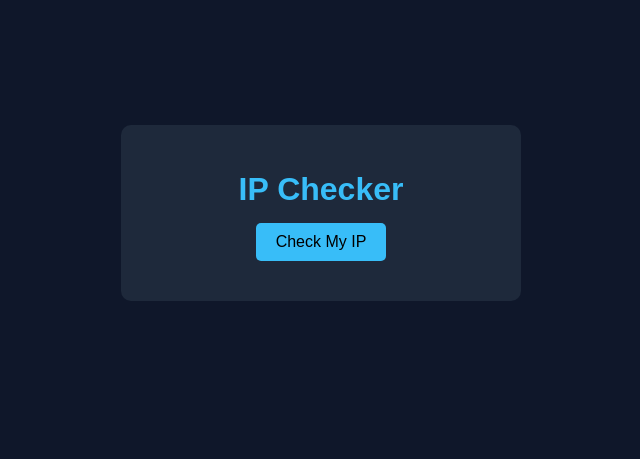
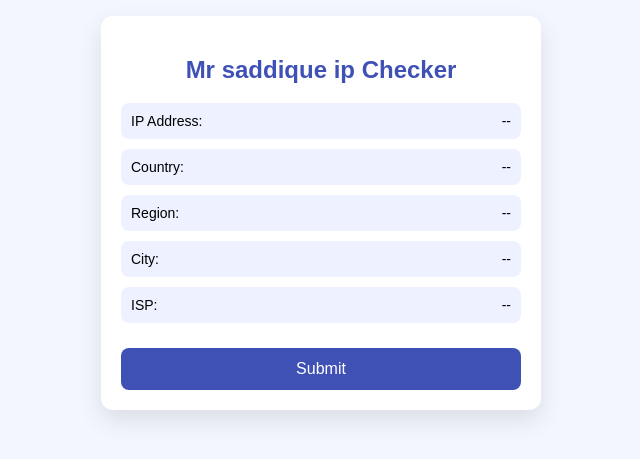
Before and after one commit to mrsaddique116-prog/ip-checker, a plain HTML site: page index.html in a window 1280 px wide. Shown: the part 187-646 px from the top of the page, without its empty margins (319-959 px from the left). Drawn offline with Linux system fonts and the light colour scheme; no server answers.

Commit message:
Refactor IP Checker layout and API integration

```diff
--- a/index.html
+++ b/index.html
@@ -3,66 +3,92 @@
 <head>
 <meta charset="UTF-8">
 <title>IP Checker</title>
-  <meta name="viewport" content="width=device-width, initial-scale=1.0">
+
 <style>
 body {
   font-family: Arial, sans-serif;
-      background: #0f172a;
-      color: #fff;
+  background: #f4f6ff;
   display: flex;
+  justify-content: center;
   align-items: center;
-      justify-content: center;
   height: 100vh;
   margin: 0;
 }
-    .box {
-      background: #1e293b;
-      padding: 25px;
-      border-radius: 10px;
+
+.card {
+  background: #fff;
+  width: 90%;
+  max-width: 400px;
+  padding: 20px;
+  border-radius: 12px;
+  box-shadow: 0 10px 25px rgba(0,0,0,0.1);
+}
+
+h2 {
   text-align: center;
-      width: 90%;
-      max-width: 350px;
+  color: #3f51b5;
 }
-    h1 {
-      margin-bottom: 15px;
-      color: #38bdf8;
+
+.row {
+  background: #eef1ff;
+  margin: 10px 0;
+  padding: 10px;
+  border-radius: 8px;
+  display: flex;
+  justify-content: space-between;
+  font-size: 14px;
 }
+
 button {
-      background: #38bdf8;
+  width: 100%;
+  padding: 12px;
+  margin-top: 15px;
   border: none;
-      padding: 10px 20px;
-      border-radius: 5px;
+  border-radius: 8px;
+  background: #3f51b5;
+  color: #fff;
+  font-size: 16px;
   cursor: pointer;
-      font-size: 16px;
 }
+
 button:hover {
-      background: #0ea5e9;
-    }
-    .result {
-      margin-top: 15px;
-      font-size: 15px;
-      word-break: break-all;
+  background: #303f9f;
 }
 </style>
 </head>
-<body>
 
-<div class="box">
-  <h1>IP Checker</h1>
-  <button onclick="getIP()">Check My IP</button>
-  <div class="result" id="result"></div>
+<body onload="getIP()">
+
+<div class="card">
+  <h2>Mr saddique ip Checker</h2>
+
+  <div class="row"><span>IP Address:</span><span id="ip">--</span></div>
+  <div class="row"><span>Country:</span><span id="country">--</span></div>
+  <div class="row"><span>Region:</span><span id="region">--</span></div>
+  <div class="row"><span>City:</span><span id="city">--</span></div>
+  <div class="row"><span>ISP:</span><span id="isp">--</span></div>
+
+  <button onclick="getIP()">Submit</button>
 </div>
 
 <script>
 function getIP() {
-  fetch("https://api.ipify.org?format=json")
+  fetch("https://ipwho.is/")
     .then(res => res.json())
     .then(data => {
-      document.getElementById("result").innerHTML =
-        "Your IP Address:<br><b>" + data.ip + "</b>";
+      if (data.success === false) {
+        alert("IP detect nahi ho rahi");
+        return;
+      }
+
+      document.getElementById("ip").innerText = data.ip;
+      document.getElementById("country").innerText = data.country;
+      document.getElementById("region").innerText = data.region;
+      document.getElementById("city").innerText = data.city;
+      document.getElementById("isp").innerText = data.connection.isp;
     })
     .catch(() => {
-      document.getElementById("result").innerText = "Error fetching IP";
+      alert("Network / fetch issue");
     });
 }
 </script>
```
Lines whose indentation alone changed are shown as unchanged.
